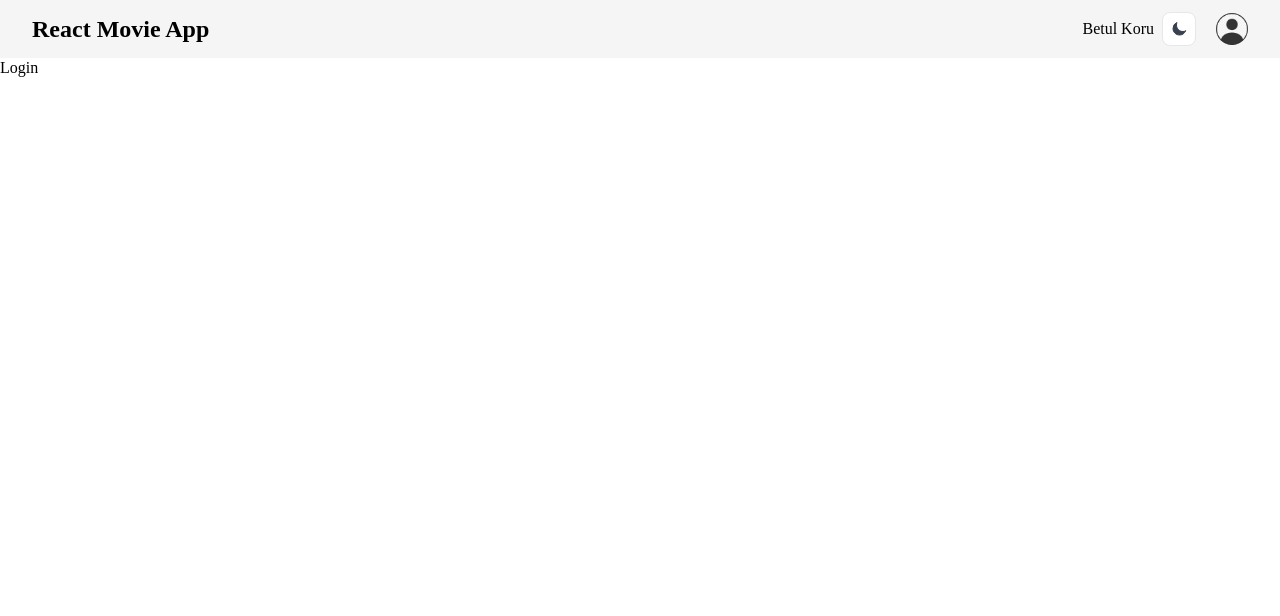
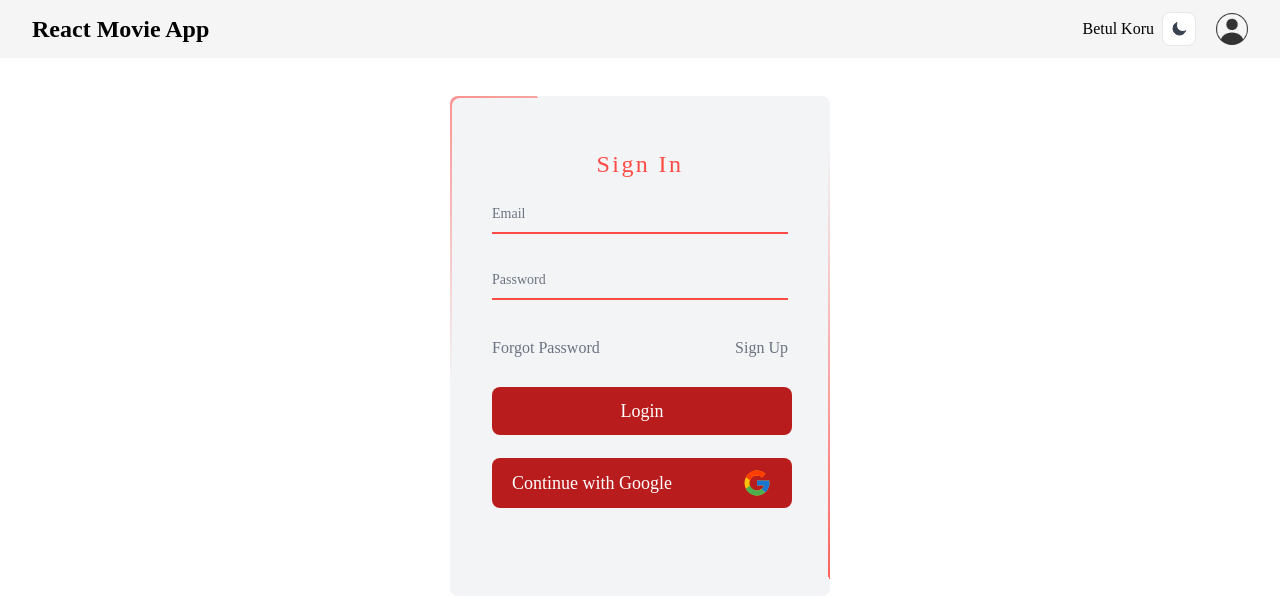
Before and after one commit to psyBeth/Movie-App, a React (Create React App) app: page /login in a window 1280 px wide. Shown: the top 616 px of the page. Built offline with nearby package versions, Linux system fonts and the light colour scheme.

Commit message:
Login page built

```diff
--- a/src/pages/Login.jsx
+++ b/src/pages/Login.jsx
@@ -1,9 +1,86 @@
-import React from 'react'
+import React, { useState } from "react";
+import GoogleIcon from "../assets/icons/GoogleIcon";
+import { useAuthContext } from "../context/AuthContext";
+import { Link } from "react-router-dom";
 
 const Login = () => {
+
+  const { signIn, signUpProvider, forgotPassword } = useAuthContext();
+
+  const [info, setInfo] = useState({
+    email: "",
+    password: "",
+  });
+
+  const handleChange = (e) =>
+    setInfo({ ...info, [e.target.name]: e.target.value });
+
+  const handleSubmit = (e) => {
+    e.preventDefault();
+    const { email, password } = info;
+    signIn(email, password);
+  };
+
   return (
-    <div>Login</div>
-  )
-}
+    <div className="flex justify-center">
+      <div className="overflow-hidden flex-1 justify-center items-center ">
+        <div className={`form-container mt-[5vh] w-[380px] h-[500px] `}>
+          <form onSubmit={handleSubmit}>
+            <h2 className="text-red-main text-2xl font-[500] text-center tracking-[0.1em] mb-3">
+              Sign In
+            </h2>
+            <div className="relative z-0 w-full mb-6 group">
+              <input
+                name="email"
+                className="peer"
+                type="email"
+                placeholder=" "
+                required
+                onChange={handleChange}
+              />
+              <label htmlFor="floating_email">Email</label>
+            </div>
+            <div className="relative z-0 w-full mb-6 group">
+              <input
+                name="password"
+                className="peer"
+                type="password"
+                placeholder=" "
+                required
+                onChange={handleChange}
+              />
+              <label htmlFor="floating_password">Password</label>
+            </div>
+            <div className="flex justify-between">
+              <span
+                className="py-3 font-[0.75em] cursor-pointer decoration-none text-gray-500 hover:text-[#ff4b45]"
+                onClick={() => forgotPassword(info.email)}
+              >
+                Forgot Password
+              </span>
+              <Link
+                className="py-3 font-[0.75em] cursor-pointer decoration-none text-gray-500 hover:text-[#ff4b45]"
+                to="/register"
+              >
+                Sign Up
+              </Link>
+            </div>
+            <button className="btn-danger" type="submit">
+              Login
+            </button>
+            <button
+              className="flex justify-between text-center items-center btn-danger"
+              type="button"
+              onClick={signUpProvider}
+            >
+              Continue with Google
+              <GoogleIcon color="currentColor" />
+            </button>
+          </form>
+        </div>
+      </div>
+    </div>
+  );
+};
 
-export default Login
+export default Login;
--- a/src/router/AppRouter.jsx
+++ b/src/router/AppRouter.jsx
@@ -1,5 +1,5 @@
 import React from 'react';
-import { BrowserRouter, Routes, Route} from 'react-router-dom';
+import { Routes, Route} from 'react-router-dom';
 import Main from "../pages/Main";
 import Login from "../pages/Login";
 import Register from "../pages/Register";
```
